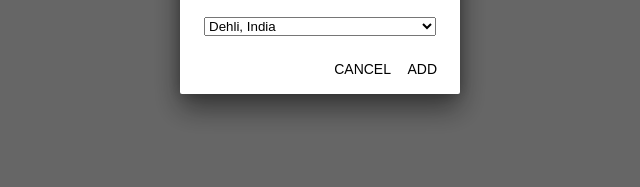
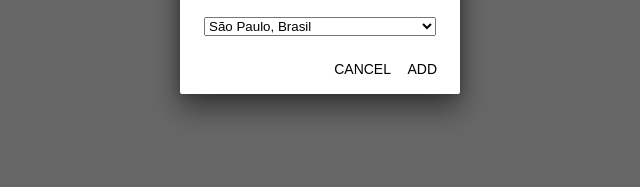
Before and after one commit to ViniciusNunesMartins/MyPWA, a website: page public/index.html in a window 1280 px wide. Both pictures are taken after a click on the button 1236 px from the left and 756 px from the top of the page. Shown: the part 406-593 px from the top of the page, 320-960 px from the left. Drawn offline with Linux system fonts and the light colour scheme; no server answers.

Commit message:
add to SP-BR in options

```diff
--- a/public/index.html
+++ b/public/index.html
@@ -151,6 +151,7 @@
       <div class="dialog-title">Add new city</div>
       <div class="dialog-body">
         <select id="selectCityToAdd" aria-label="City to add">
+          <option value="-23.6815315,-46.8754968">São Paulo, Brasil</option>
           <option value="28.6472799,76.8130727">Dehli, India</option>
           <option value="-5.7759362,106.1174957">Jakarta, Indonesia</option>
           <option value="51.5287718,-0.2416815">London, UK</option>
```
